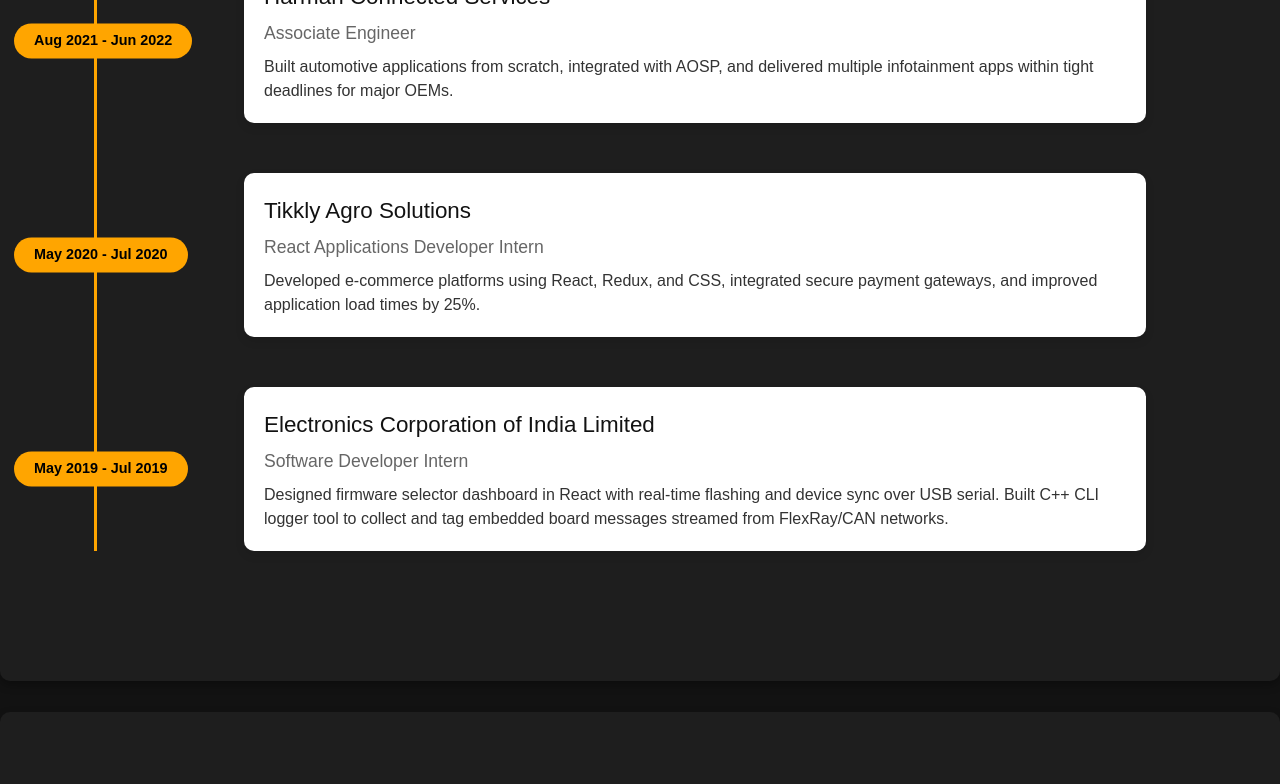
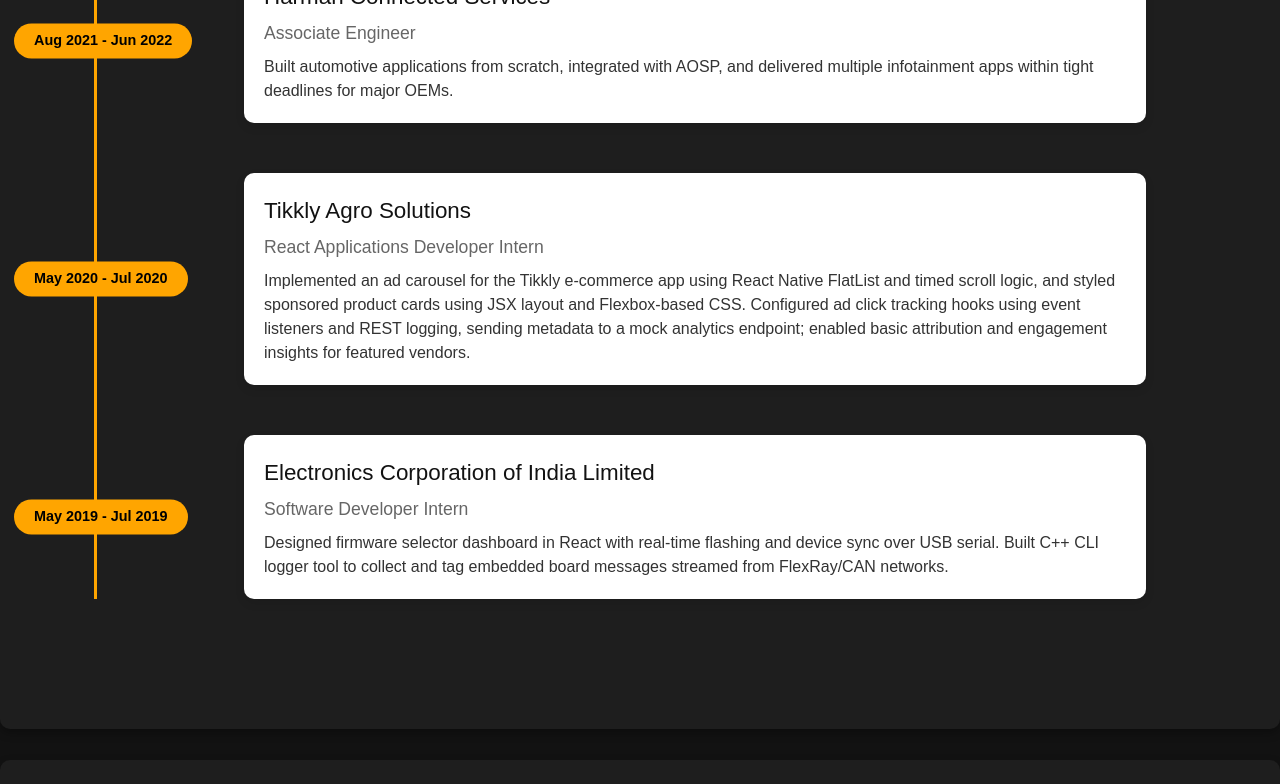
Before and after one commit to likhita-chinnari/portfolio-likhita-chinnari, a Next.js app: page / in a window 1280 px wide. Shown: the part 6413-7197 px from the top of the page. Built offline with nearby package versions, Linux system fonts and the light colour scheme.

Commit message:
Experience section changes

```diff
--- a/app/page.tsx
+++ b/app/page.tsx
@@ -363,7 +363,9 @@
                     <div className="details">
                         <h3>Tikkly Agro Solutions</h3>
                         <h4>React Applications Developer Intern</h4>
-                        <p>Developed e-commerce platforms using React, Redux, and CSS, integrated secure payment gateways, and improved application load times by 25%.</p>
+                        <p>Implemented an ad carousel for the Tikkly e-commerce app using React Native FlatList and timed scroll logic, and
+styled sponsored product cards using JSX layout and Flexbox-based CSS. Configured ad click tracking hooks using event listeners and REST logging, sending metadata to a mock analytics
+endpoint; enabled basic attribution and engagement insights for featured vendors.</p>
                     </div>
                 </div>
 
```
